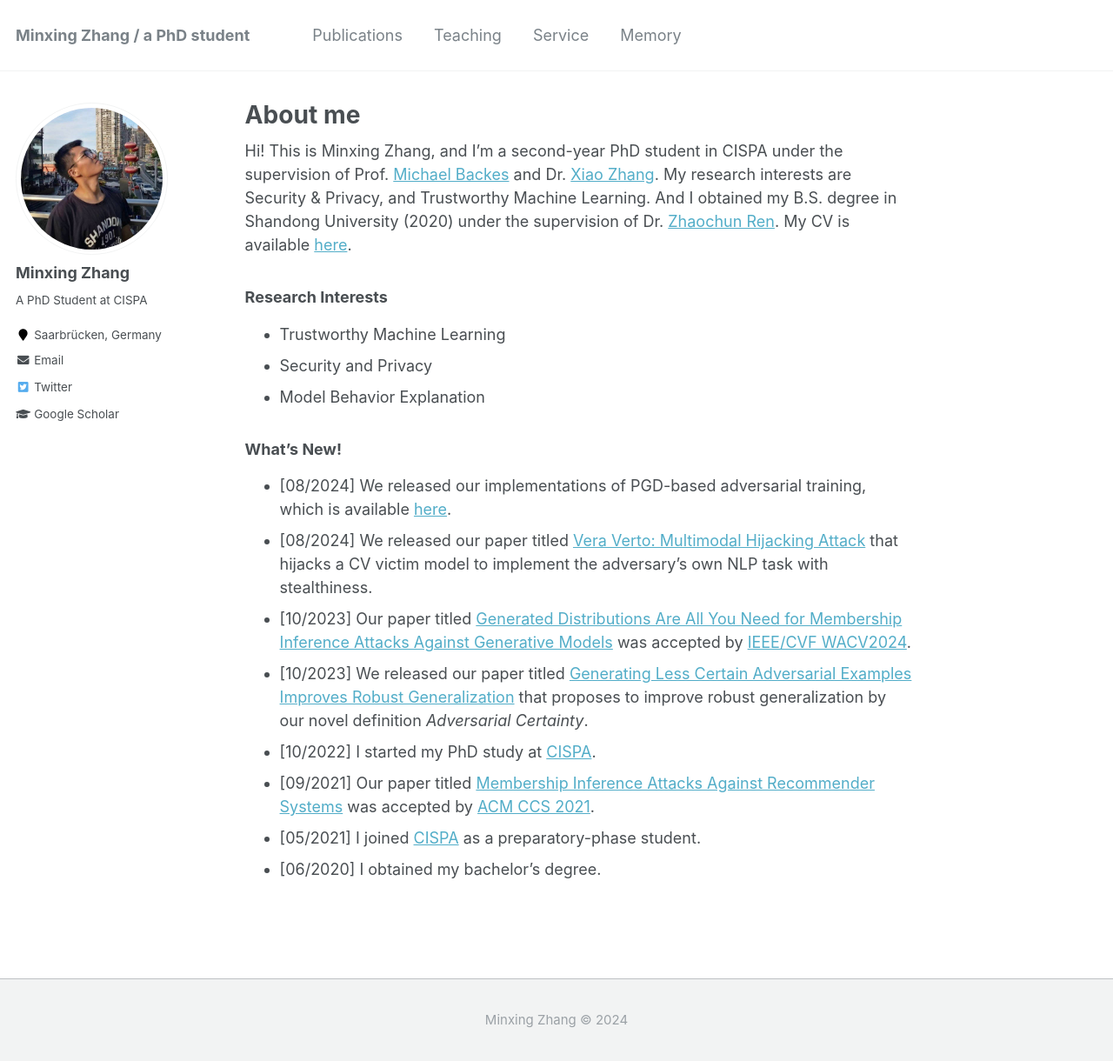
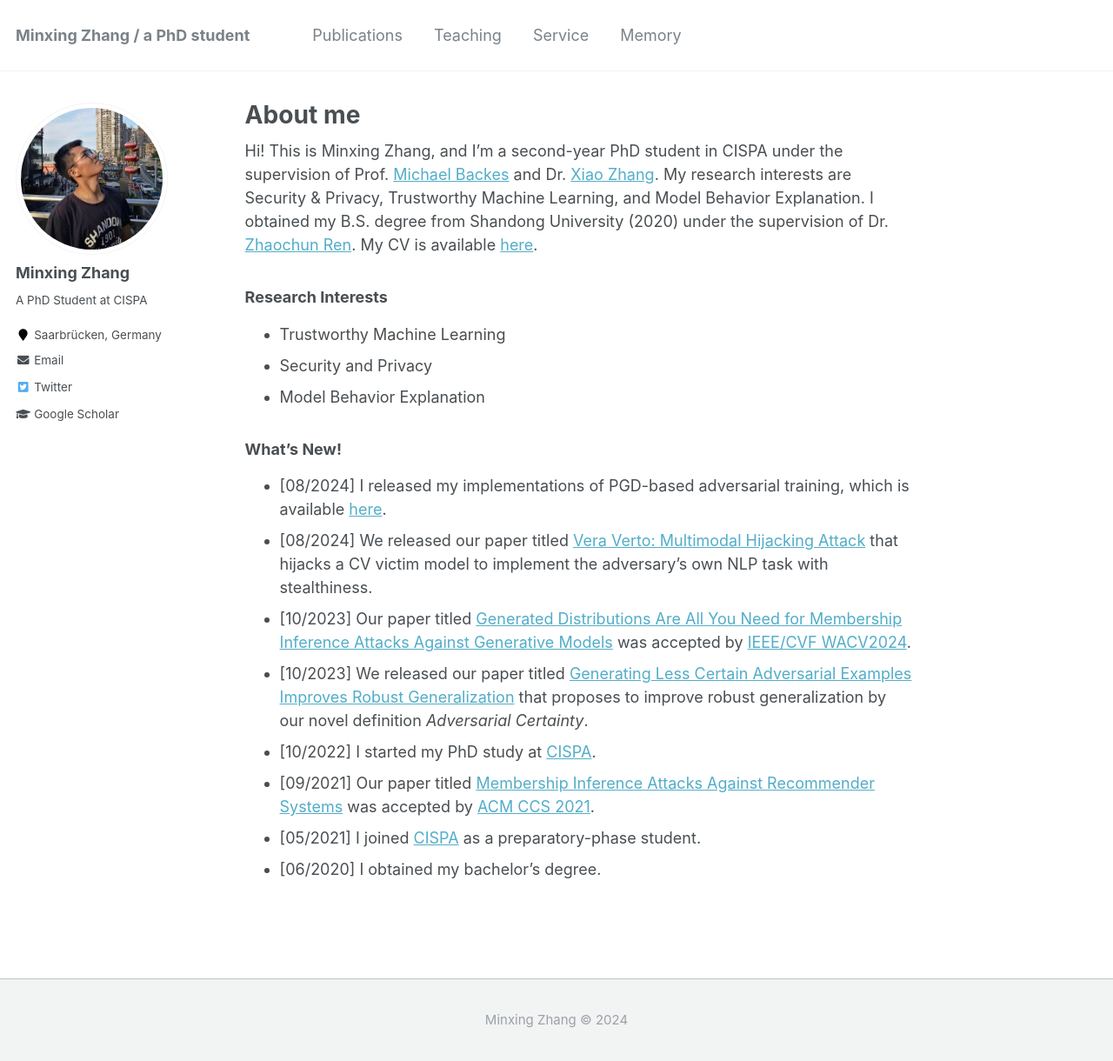
Before and after one commit to WJEN-orz/WJEN-orz.github.io, a Jekyll site: the page built from _pages/about.md, in a window 1280 px wide and 1220 px high. Shown: the whole window at 87% size. Built offline with Jekyll 4.4.1, drawn with Linux system fonts in a browser that asks for light colours.

Commit message:
Update about.md

```diff
--- a/_pages/about.md
+++ b/_pages/about.md
@@ -8,7 +8,7 @@ redirect_from:
   - /about.html
 ---
 
-Hi! This is Minxing Zhang, and I'm a second-year PhD student in CISPA under the supervision of Prof. [Michael Backes](https://cispa.de/en/about/director-page) and Dr. [Xiao Zhang](https://xiao-zhang.net/). My research interests are Security & Privacy, and Trustworthy Machine Learning. And I obtained my B.S. degree in Shandong University (2020) under the supervision of Dr. [Zhaochun Ren](https://renzhaochun.github.io/).
+Hi! This is Minxing Zhang, and I'm a second-year PhD student in CISPA under the supervision of Prof. [Michael Backes](https://cispa.de/en/about/director-page) and Dr. [Xiao Zhang](https://xiao-zhang.net/). My research interests are Security & Privacy, Trustworthy Machine Learning, and Model Behavior Explanation. I obtained my B.S. degree from Shandong University (2020) under the supervision of Dr. [Zhaochun Ren](https://renzhaochun.github.io/).
 My CV is available [here](./CV.pdf).
 
 ### Research Interests
@@ -19,7 +19,7 @@ My CV is available [here](./CV.pdf).
 
 ### What's New!
 
-- [08/2024] We released our implementations of PGD-based adversarial training, which is available [here](https://github.com/minxingzhang/PGD).
+- [08/2024] I released my implementations of PGD-based adversarial training, which is available [here](https://github.com/minxingzhang/PGD).
 - [08/2024] We released our paper titled [Vera Verto: Multimodal Hijacking Attack](https://arxiv.org/abs/2408.00129) that hijacks a CV victim model to implement the adversary's own NLP task with stealthiness.
 - [10/2023] Our paper titled [Generated Distributions Are All You Need for Membership Inference Attacks Against Generative Models](https://ieeexplore.ieee.org/document/10484149) was accepted by [IEEE/CVF WACV2024](https://wacv2024.thecvf.com/).
 - [10/2023] We released our paper titled [Generating Less Certain Adversarial Examples Improves Robust Generalization](https://arxiv.org/abs/2310.04539) that proposes to improve robust generalization by our novel definition _Adversarial Certainty_.
```
